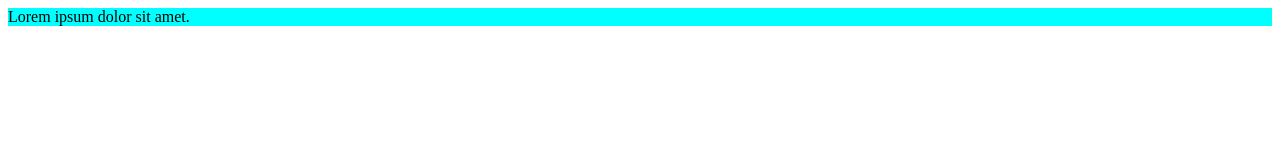
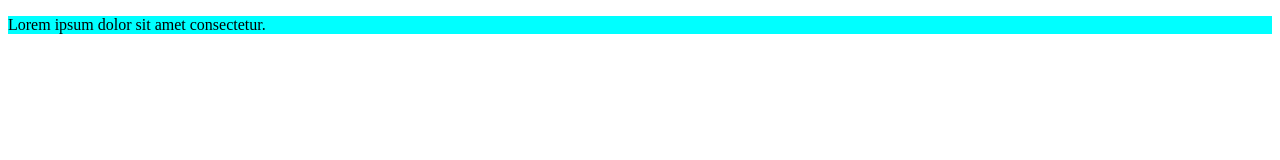
Before and after one commit to Tatsianazhylevich/Lesson-6, a plain HTML site: page index.html in a window 1280 px wide. Drawn offline with Linux system fonts and the light colour scheme.

Commit message:
добавила контейн

```diff
--- a/index.html
+++ b/index.html
@@ -7,6 +7,9 @@
     <title>test VS code</title>
 </head>
 <body>
-    <div class="wrapper">Lorem ipsum dolor sit amet.</div>
+    <div class="wrapper">
+        <p>Lorem ipsum dolor sit amet consectetur.</p>
+    </div>
+
 </body>
 </html>
```
